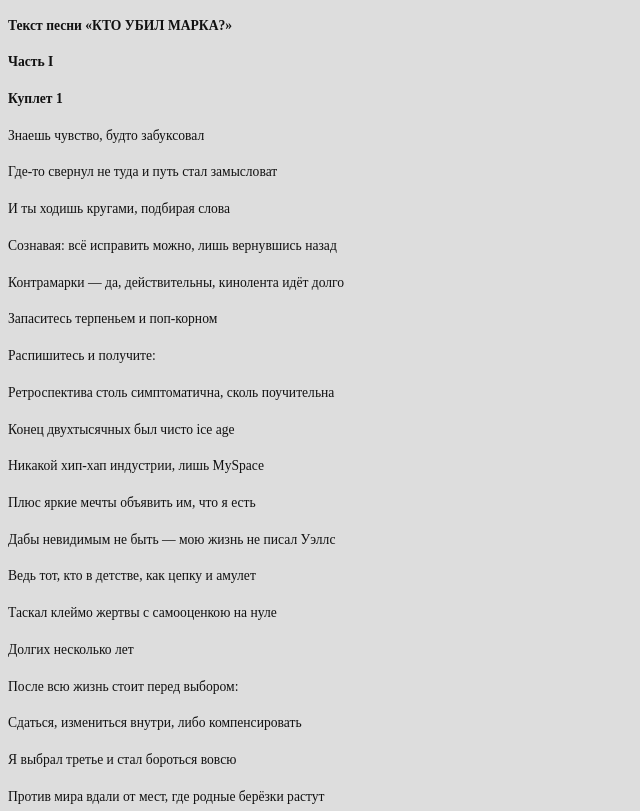
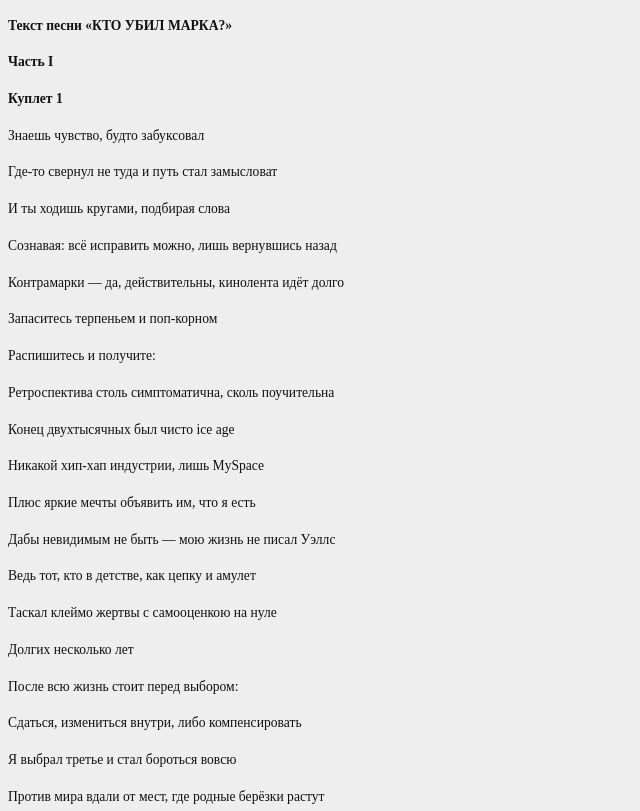
Before and after one commit to Nudnuy00/Nudnuy00, a plain HTML site: page Текст песни «КТО УБИЛ МАРКА»/index.html in a window 1280 px wide. Shown: the top 811 px of the page, without its empty margins (0-640 px from the left). Drawn offline with Linux system fonts and the light colour scheme.

Commit message:
Update index.html

```diff
--- a/Текст песни «КТО УБИЛ МАРКА»/index.html
+++ b/Текст песни «КТО УБИЛ МАРКА»/index.html
@@ -8,7 +8,7 @@
     		font-size: 85%;
     		line-height: 1.7em;
         color: #111;
-        background: #ddd;
+        background: #eee;
     	}
       #b {
         font-weight: bold;
```
